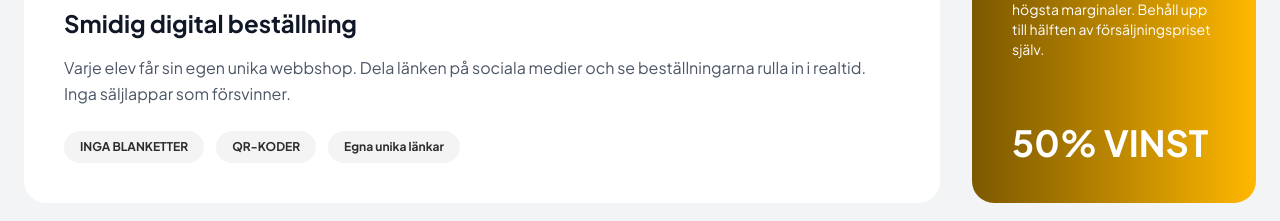
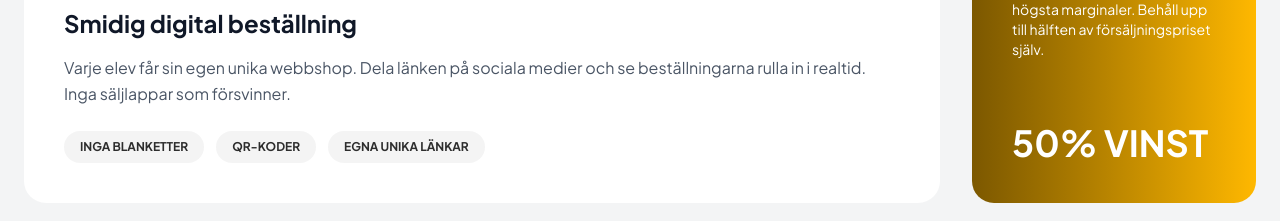
Before and after one commit to apponislam/proteinw-frontend, a Next.js app: page /sell-with-us in a window 1280 px wide. Shown: the part 2046-2267 px from the top of the page. Built offline with nearby package versions, Linux system fonts and the light colour scheme; no server answers.

Commit message:
add FundraisingSection component to sell-with-us page

```diff
--- a/components/sell-with-us/FundraisingSection.tsx
+++ b/components/sell-with-us/FundraisingSection.tsx
@@ -25,9 +25,9 @@ const FundraisingSection = () => {
                         <p className="text-gray-600 leading-relaxed">Varje elev får sin egen unika webbshop. Dela länken på sociala medier och se beställningarna rulla in i realtid. Inga säljlappar som försvinner.</p>
 
                         <div className="mt-6 flex gap-3 text-xs font-bold">
-                            <span className="bg-[#8F8F8F1A] text-[#2D2D2D] px-4 py-2 rounded-2xl">INGA BLANKETTER</span>
-                            <span className="bg-[#8F8F8F1A] text-[#2D2D2D] px-4 py-2 rounded-2xl">QR-KODER</span>
-                            <span className="bg-[#8F8F8F1A] text-[#2D2D2D] px-4 py-2 rounded-2xl">Egna unika länkar</span>
+                            <span className="bg-[#8F8F8F1A] text-[#2D2D2D] px-4 py-2 rounded-2xl uppercase">INGA BLANKETTER</span>
+                            <span className="bg-[#8F8F8F1A] text-[#2D2D2D] px-4 py-2 rounded-2xl uppercase">QR-KODER</span>
+                            <span className="bg-[#8F8F8F1A] text-[#2D2D2D] px-4 py-2 rounded-2xl uppercase">Egna unika länkar</span>
                         </div>
                     </div>
 
```
